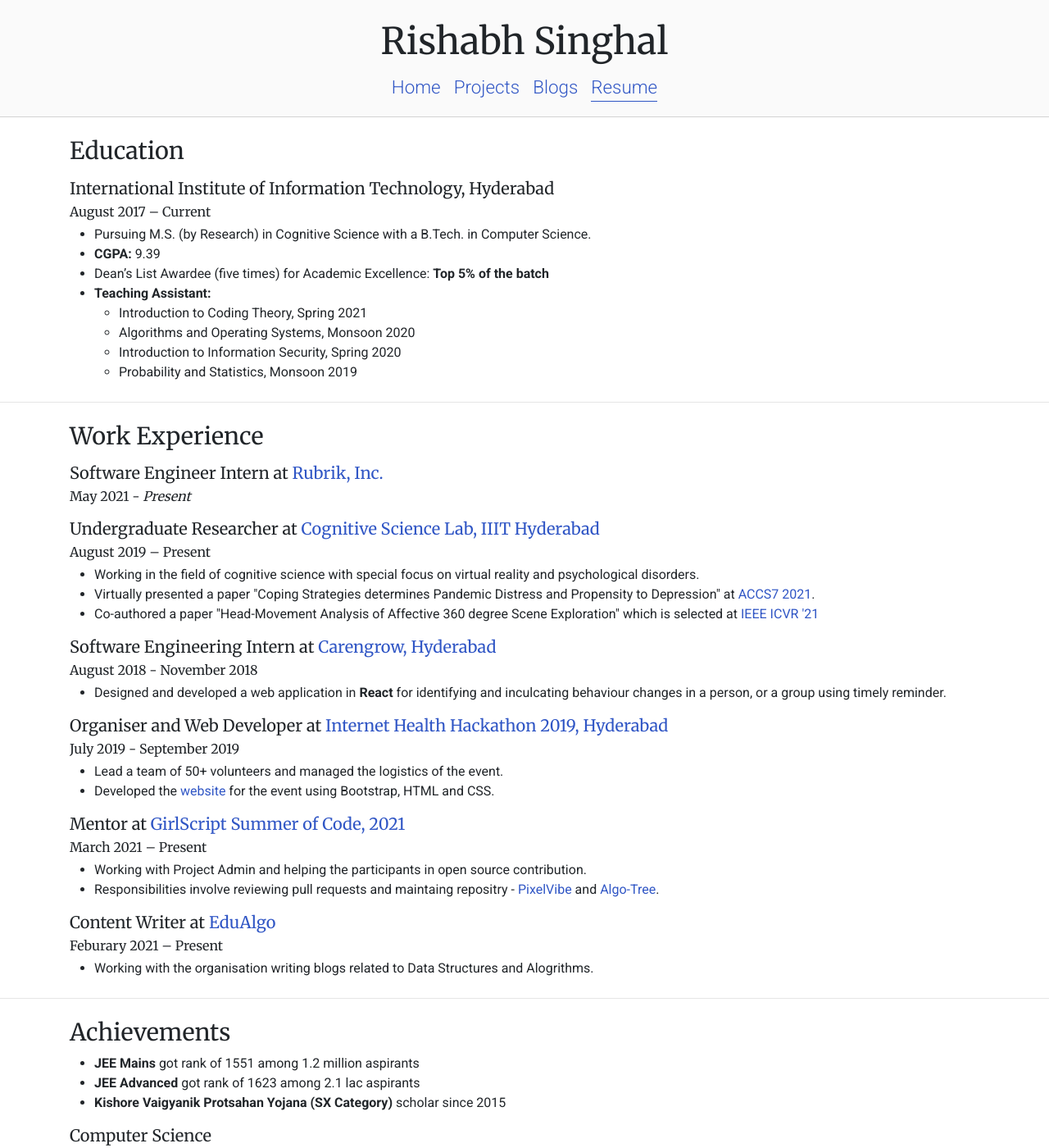
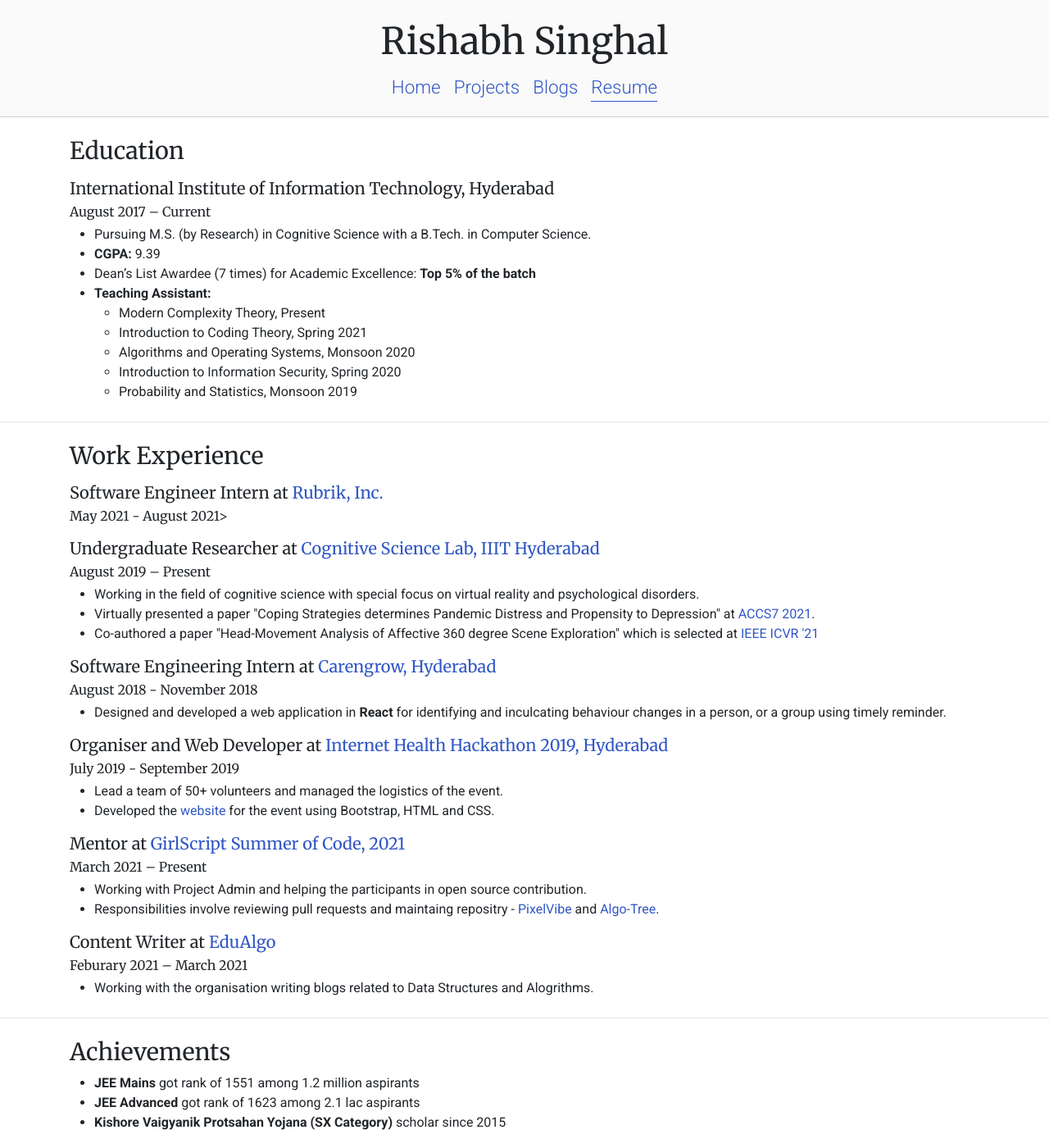
Before and after one commit to rish-singhal/rish-singhal.github.io, a Jekyll site: the page built from pages/resume.html, in a window 1280 px wide and 1400 px high. Shown: the whole window at 82% size. Built offline with Jekyll 4.4.1, drawn with Linux system fonts in a browser that asks for light colours; nearby versions of some CDN libraries.

Commit message:
Update Resume Info

```diff
--- a/pages/index.html
+++ b/pages/index.html
@@ -83,9 +83,9 @@
     <section class="col-lg-6">
       <h2>Coursework</h2>
 
-      <h5>Current (Spring 2021)</h5>
+      <h5>Current (Monsoon 2021)</h5>
       <ul>
-        <li>Advanced Optimizaiton Methods</li>
+        <li>Advanced Computer Networks</li>
         <li>Physics of Soft Condensed Matter</li>
         <li>American Classics</li>
       </ul>
@@ -105,7 +105,7 @@
       </ul>
       <h6> <b>Mathematics</b></h6>
       <ul><li>
-         Linear Algebra, Number Theory, Automata Theory, Functional Analysis
+         Linear Algebra, Number Theory, Automata Theory, Functional Analysis, Advanced Optimization Methods
       </li>
     </ul>
     </section>
--- a/pages/resume.html
+++ b/pages/resume.html
@@ -16,11 +16,12 @@
       <b>CGPA:</b> 9.39
     </li>
     <li>
-      Dean’s List Awardee (five times) for Academic Excellence: <b>Top 5% of the batch</b>
+      Dean’s List Awardee (7 times) for Academic Excellence: <b>Top 5% of the batch</b>
     </li>
     <li>
       <b>Teaching Assistant:</b>
       <ul>
+        <li>Modern Complexity Theory, Present</li>
         <li>Introduction to Coding Theory, Spring 2021</li>
         <li>Algorithms and Operating Systems, Monsoon 2020</li>
         <li>Introduction to Information Security, Spring 2020</li>
@@ -37,7 +38,8 @@
   <h4>
     Software Engineer Intern at <a href="https://www.rubrik.com">Rubrik, Inc.</a>
   </h4>
-  <p class="dates">May 2021 - <em>Present</em></p>
+  <p class="dates">May 2021 - August 2021></p>
+
   <h4>
     Undergraduate Researcher at <a href="https://sites.google.com/view/ps-pacgroup/research/virtual-reality-feel-project">Cognitive Science Lab, IIIT Hyderabad</a>
   </h4>
@@ -63,8 +65,6 @@
        Designed and developed a web application in <b>React</b> for identifying and inculcating behaviour changes in a person, or a group using timely reminder.
     </li>
   </ul>
-
-
 
  <h4>
     Organiser and Web Developer at <a href="https://internet-health.gitlab.io/hyderabad/">Internet Health Hackathon 2019, Hyderabad</a>
@@ -95,7 +95,7 @@
   <h4>
     Content Writer at <a href="https://opensource.edualgoacademy.com"> EduAlgo </a>
   </h4>
-  <p class="dates">Feburary 2021 – Present</p>
+  <p class="dates">Feburary 2021 – March 2021</p>
   <ul>
     <li>
       Working with the organisation writing blogs related to Data Structures and Alogrithms.
```
